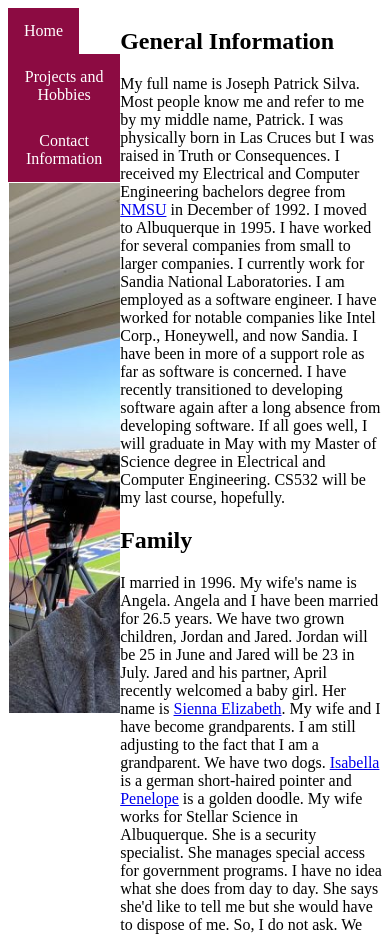
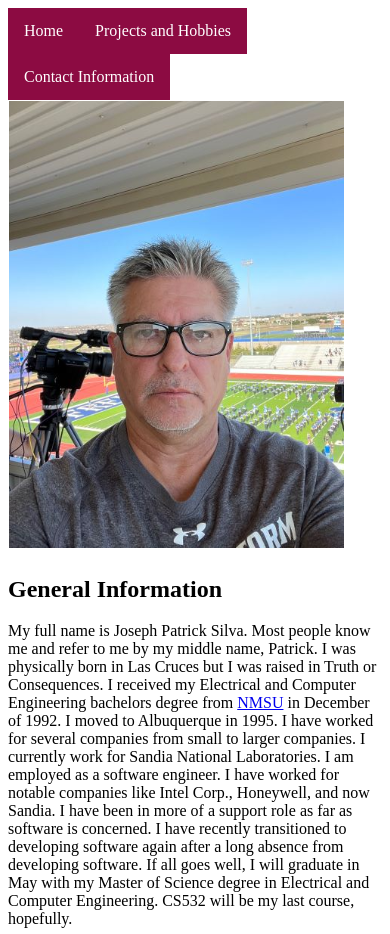
Before and after one commit to jpatsilva/PersonalWebsiteCS532, a plain HTML site: page index.html in a window 390 px wide. Shown: the top 934 px of the page. Drawn offline with Linux system fonts and the light colour scheme.

Commit message:
basic sizing is good. Menu size on landing page needs attention when window is resized

```diff
--- a/css/individual-site.css
+++ b/css/individual-site.css
@@ -31,6 +31,15 @@
 	#contact {
 		float:none;
 		width:100%;
+	}
+}
+
+@media screen and (max-width: 600px) {
+	#menu {
+		width: 100%;
+	}
+	#content {
+		width: 100%;
 	}
 }
 
@@ -119,7 +128,6 @@ li.dropdown {
 
 .dropdown-content a {
 	color: #8a161b;
-	padding: 12px 16px;
 	text-decoration: none;
 	display: block;
 	text-align: left;
@@ -157,7 +165,7 @@ nav  li > ul li a {
 	text-decoration: none;
 }
 
-/* Change the background color when mouse over items */
+/* Change the background color when mouse over top level menu items */
 nav li:hover {
 	background-color: #666;
 }
--- a/index.html
+++ b/index.html
@@ -26,7 +26,7 @@
 		</ul>
 		<ul style="list-style:none; padding: 1px; line-height:24px;">
 			<img src="images/Patrick_Bio_Picture.jpg" alt="Patrick Silva Bio Picture"
-				style="width: 400px; height: 530px;">
+				style="width:90%; height:100%;">
 		</ul>
 	</div>
 	<div id="content">
```
Also changed, not shown: DatabaseSync.html (+4 -4 lines), SecureKeyGenerate.html (+6 -5 lines).
